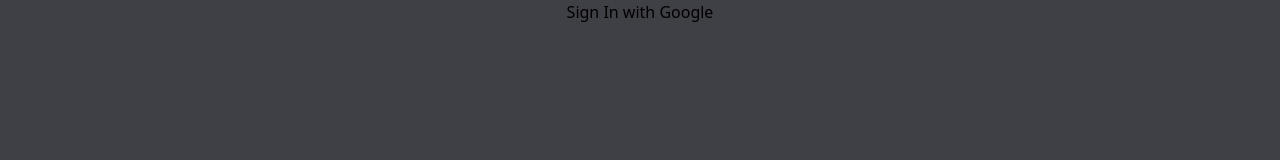
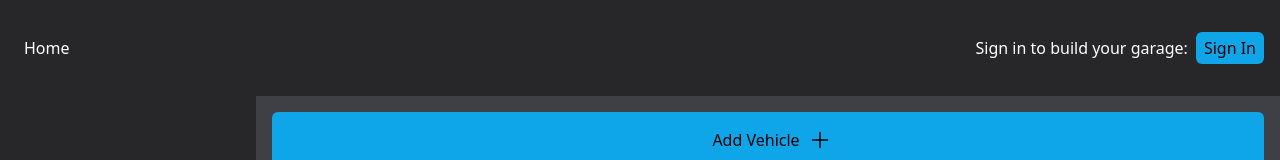
Before and after one commit to JDirkseGV/Dirkse-WebApp-Project-GarageBuddy, a Next.js app in the folder garage-buddy/: page /mygarage in a window 1280 px wide. Shown: the top 160 px of the page. Built offline with nearby package versions, Linux system fonts and the light colour scheme; no server answers.

Commit message:
Reworked authentication behavior to be much cleaner. Redid login component to be conditional based on login status. Started on homepage styling and functionality

```diff
--- a/garage-buddy/app/layout.tsx
+++ b/garage-buddy/app/layout.tsx
@@ -3,6 +3,7 @@
 import { authOptions } from "../pages/api/auth/[...nextauth]"
 import "./globals.css"
 import Login from "@/components/Login"
+import { redirect } from "next/dist/server/api-utils"
 
 
 export const metadata = {
@@ -24,18 +25,26 @@
       <body className="bg-zinc-700">
         <SessionProvider session={session}> {/*TODO: after getting sessions working go back and rework this to have guest accessible homepage before login is required*/}
           {!session ? (
-            <Login />
+            <div>
+              <div className="flex justify-between bg-zinc-800 py-4 items-center flex-wrap">
+                <a href="/" className="hover:bg-zinc-900 px-4 py-4 mx-2 rounded-md text-white text-center">Home</a>
+                <div className="flex items-center justify-center p-2">
+                  <p className="text-white">Sign in to build your garage:</p>
+                  <Login />
+                </div>
+              </div>
+              <div>{children}</div>
+            </div>
           ): (
             <div>
               <div className="flex justify-between bg-zinc-800 py-4 items-center flex-wrap">
-
                 <div>
                   <a href="/" className="hover:bg-zinc-900 px-4 py-4 mx-2 rounded-md text-white text-center">Home</a>
                   <a href="/mygarage" className="hover:bg-zinc-900 px-4 py-4 mx-2 rounded-md text-white text-center">My Garage</a>
                 </div>
+
                 <div>
-                  <a href="/login" className="bg-sky-500 px-4 py-2 mx-2 rounded-md text-sm hover:bg-sky-700 text-center">Log In</a>
-                  <a href="/signup" className="bg-sky-500 px-4 py-2 mx-2 rounded-md text-sm hover:bg-sky-700 text-center">Sign Up</a>
+                  <Login />
                 </div>
 
 
@@ -43,10 +52,11 @@
 
               <div>{children}</div>
             </div>
-          )}
+           )}
 
         </SessionProvider>
       </body>
     </html>
   )
+
 }
--- a/garage-buddy/app/mygarage/page.tsx
+++ b/garage-buddy/app/mygarage/page.tsx
@@ -7,11 +7,21 @@
 import {useCollection} from "react-firebase-hooks/firestore"
 import { collection } from "firebase/firestore";
 import { useSession } from "next-auth/react";
+import { getServerSession } from "next-auth";
+import { authOptions } from "@/pages/api/auth/[...nextauth]";
+import { redirect, useRouter } from "next/navigation";
+import { useEffect } from "react";
 
 export default function GaragePage() {
 
+    //const serverSession = await getServerSession(authOptions)
+
     const {data:session} = useSession();
-    const [cars, loading, error] = useCollection(
+    const router = useRouter()
+
+
+
+    const [cars, loadingCollection, error] = useCollection(
         session && collection(db,"users", session.user?.email!, "cars")
     )
     console.log(cars)
@@ -32,4 +42,5 @@
 
         </div>
     )
+
 }
--- a/garage-buddy/app/page.tsx
+++ b/garage-buddy/app/page.tsx
@@ -1,6 +1,23 @@
+
+import { useSession } from "next-auth/react";
+import { redirect, useRouter } from "next/navigation";
+import { Router } from "next/router";
+import { useEffect } from "react";
+
 export default function HomePage() {
+
   return (
-    <p className="text-white px-4">Hello world</p>
+    <div className="flex flex-col h-screen w-screen">
+      <div id="modelsArea" className="border flex">
+        <p className="text-white px-4">Model area</p>
+        <AccelerationCard></AccelerationCard>
+        <HorsepowerCard></HorsepowerCard>
+        <WeightCard></WeightCard>
+      </div>
+      <div id="carContent" className="flex border">
+        <p className="text-white px-4">Cool Car Homepage with link card to "your garage"</p>
+      </div>
+    </div>
 
-  )
-}
+    )
+  }
--- /dev/null
+++ b/garage-buddy/components/AccelerationCard.tsx
@@ -0,0 +1,6 @@
+
+export default function AccelerationCard() {
+  return (
+    <div>AccelerationCard</div>
+  )
+}
--- /dev/null
+++ b/garage-buddy/components/HorsepowerCard.tsx
@@ -0,0 +1,5 @@
+export default function AccelerationCard() {
+    return (
+        <div>AccelerationCard</div>
+    )
+}
--- a/garage-buddy/components/LeftBar.tsx
+++ b/garage-buddy/components/LeftBar.tsx
@@ -10,9 +10,9 @@
     <div className="flex flex-col h-screen p-2 bg-zinc-800 sm:w-48 md:w-64 justify-start items-center text-center text-white">
         {session && (
             <>
-                <img className="h-12 w-12 rounded-full" src={session.user?.image!} alt="Profile" />
-                <p className="my-2">{session.user?.email}</p>
-                  <button onClick={() => signOut()} className="bg-sky-500 rounded-md px-2 py-1 my-2 hover:bg-sky-700">Logout</button>
+                <img className="h-12 w-12 rounded-full" src={session?.user?.image!} alt="Profile" />
+                <p className="my-2">Your Garage</p>
+
             </>
         )}
     </div>
--- a/garage-buddy/components/Login.tsx
+++ b/garage-buddy/components/Login.tsx
@@ -1,11 +1,21 @@
 'use client'
-import { signIn } from "next-auth/react"
+import { signIn, signOut, useSession } from "next-auth/react"
 
 export default function Login() {
-  return (
-    <div className="flex justify-center items-center">
-        {/*TODO: could put image here, if I do I need to remember to edit next.config.js to allow for image domains if I use something from the web */}
-        <button onClick={() => signIn('google')}>Sign In with Google</button>
-    </div>
+    const {data:session} = useSession()
+    if (session) {
+        return(
+            <div className="flex items-center mx-2">
+                <p className="mx-2 text-white">Signed in as {session?.user?.email!}</p>
+                <img className="h-12 w-12 rounded-full mx-2" src={session?.user?.image!} alt="Profile" />
+                <button onClick={() => signOut()} className="bg-sky-500 rounded-md px-2 mx-2 py-1 my-2 hover:bg-sky-700">Logout</button>
+            </div>
+
+        )
+    }
+    return (
+        <div className="flex">
+            <button onClick={() => signIn()} className="bg-sky-500 rounded-md mx-2 px-2 py-1 my-2 hover:bg-sky-700">Sign In</button>
+        </div>
   )
 }
--- a/garage-buddy/components/VehicleCard.tsx
+++ b/garage-buddy/components/VehicleCard.tsx
@@ -21,7 +21,7 @@
     }
 
   return (
-    <div className="flex flex-col">
+    <div className="flex flex-col justify-between border rounded mx-2 bg-zinc-100/50">
         <Link className="m-4" href={`/mygarage/${id}`} >
         <Image className="rounded"
             src="/../public/audi.jpg"
--- /dev/null
+++ b/garage-buddy/components/WeightCard.tsx
@@ -0,0 +1,5 @@
+export default function AccelerationCard() {
+    return (
+        <div>AccelerationCard</div>
+    )
+}
```
Also changed, not shown: garage-buddy/app/mygarage/acceleration/page.tsx (added).
